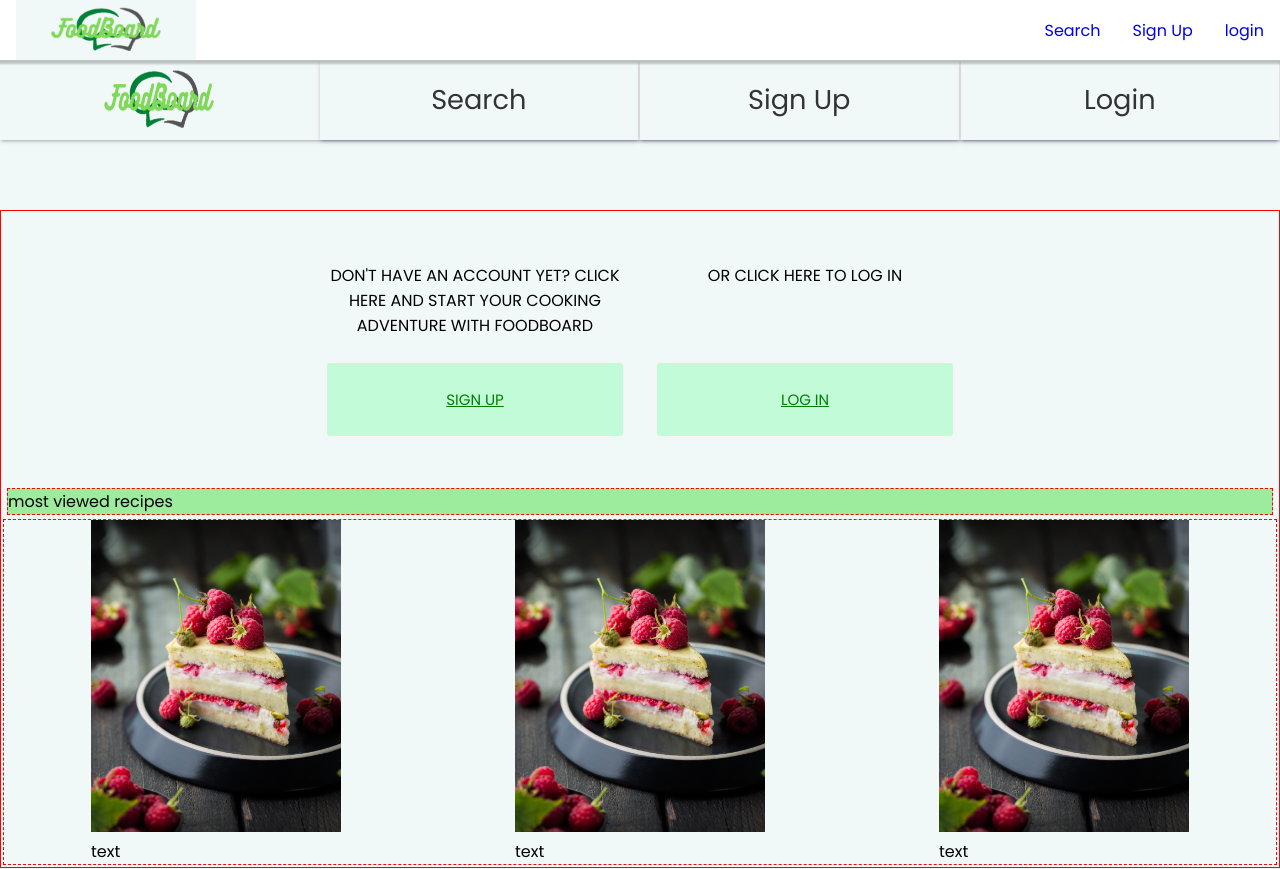
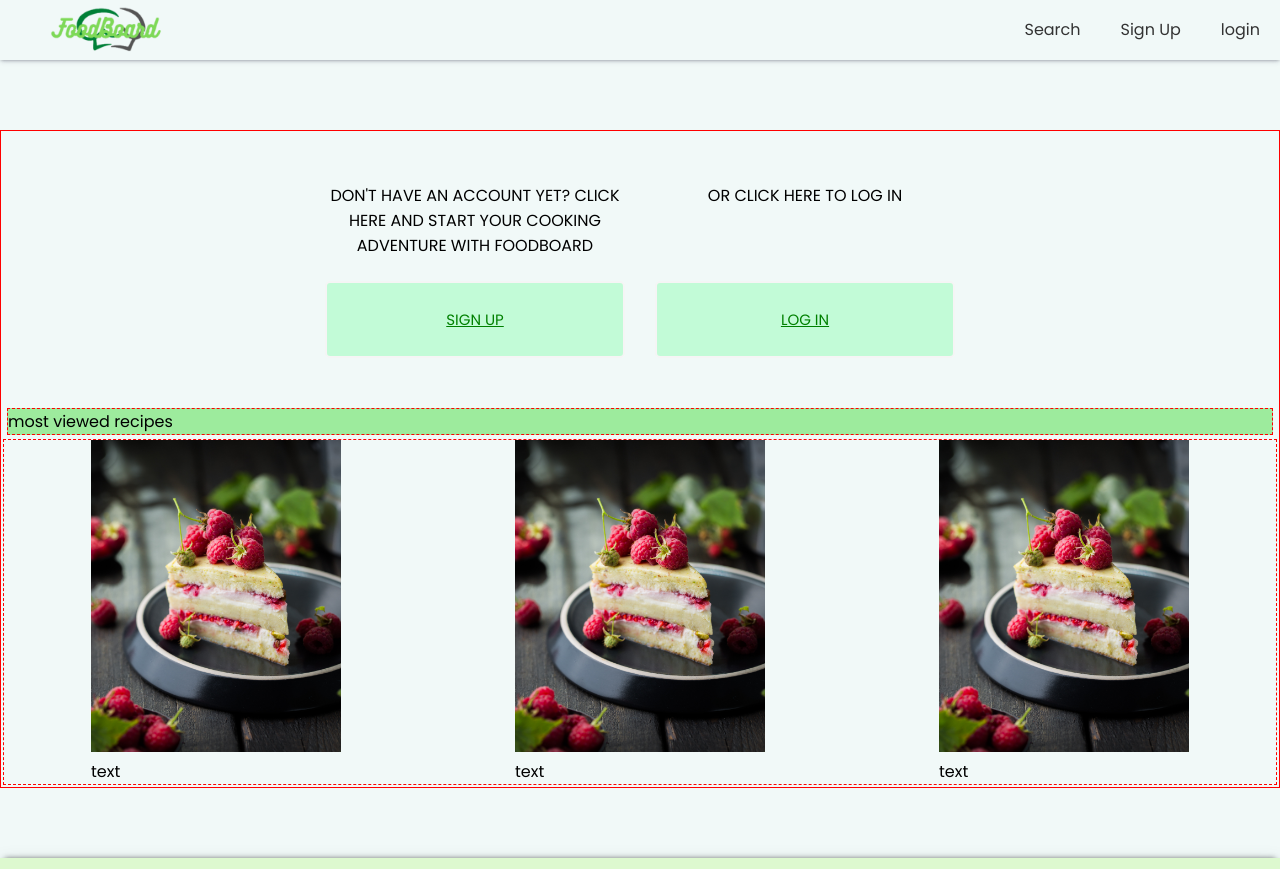
Before and after one commit to GeorgeMc1/FP-frontend, a React (Create React App) app: page / in a window 1280 px wide. Shown: the top 869 px of the page. Built offline with nearby package versions, Linux system fonts and the light colour scheme; the HTML template or start-up script is replaced by a standard one.

Commit message:
nav changes

```diff
--- a/src/App.js
+++ b/src/App.js
@@ -11,7 +11,7 @@ import RecipeInfoPage from "./pages/RecipeInfoPage";
 import RecipeSearchPage from "./pages/RecipeSearchPage";
 import RegisterPage from "./pages/RegisterPage";
 import UserProfilePage from "./pages/UserProfilePage";
-import Navbar from "./components/Navbar";
+
 import Footer from "./components/Footer";
 import PreFooter from "./components/PreFooter/PreFooter";
 
@@ -31,12 +31,45 @@ function App() {
 	const [currentRecipeInCurrentBook, setCurrentInCurrentBook] = useState();
 	const [favList, setFavList] = useState();
 	const [isInBook, setIsInBook] = useState();
+
+
+
+
+
+
+
+
+
+
+
+
+
+
+
+
+
+
+
+
+
 	useEffect(() => {
 		let cookie = getCookie("jwt_token");
 		if (cookie !== false) {
 			loginWithToken(cookie); //log in with Token if the cookie exist
 		}
 	}, []);
+
+
+
+
+
+
+
+
+
+
+
+
 
 	useEffect(() => { console.log("cookbook chaged", cookBookName) }, [cookBookName])
 	useEffect(() => { console.log("recipe chaged", recipe) }, [recipe])
@@ -52,10 +85,7 @@ function App() {
 		<BrowserRouter>
 		<NavMenu loggedInUser={loggedInUser}
 				recipe={recipe}/>
-			<Navbar
-				loggedInUser={loggedInUser}
-				recipe={recipe}
-			/>
+
 
 			<Routes>
 				<Route path="/" element={<Homepage />} />
--- a/src/components/NavMenu/navStyles.css
+++ b/src/components/NavMenu/navStyles.css
@@ -1,6 +1,7 @@
 
 .navigation * {
   z-index: 200;;
+
 }
 
 .navigation {
@@ -10,13 +11,17 @@
   align-items: center;
   position: relative;
   padding: 0.5rem 0rem;
-  background-color: #fff;
-  color: black;
-  box-shadow: 0 2px 2px 2px rgba(9, 9, 9, 0.23);
+  background-color: #f1f9f8;
+  color: #333;
+  box-shadow: rgba(0, 0, 0, 0.19) 0px 10px 20px, rgba(0, 0, 0, 0.23) 0px 6px 6px;
+  box-shadow: rgba(50, 50, 93, 0.25) 0px 2px 5px -1px, rgba(0, 0, 0, 0.3) 0px 1px 3px -1px;
+}
+.navigation * a,.navigation * a:active {
+  color:#333;
 }
 .brand-name {
     text-decoration: none;
-    color: black;
+    color: 333;
     font-size: 1.3rem;
     margin-left: 1rem;
   }
@@ -26,11 +31,25 @@
   .navigation-menu ul {
     display: flex;
     padding: 0;
+    height:100%;
+
   }
   .navigation-menu li {
     /* // removes default disc bullet for li tags and applies margin to left & right side */
     list-style-type: none;
-    margin: 0 1rem;
+    margin: 20px 0;
+    height:60px;
+    line-height: 60px;;
+     padding:0px 20px;
+  }
+  .navigation-menu ul li a:{
+    color: #15cdfc;
+  }
+
+  .navigation-menu li:hover {
+    color: #15cdfc;
+      transition: all 0.3s ease-in-out;
+      background-color:#c2fbd7;
   }
   .navigation-menu li a {
     /* // increases the surface area of the anchor tag to span more than just the anchor text */
@@ -60,17 +79,26 @@
   .hamburger:hover {
     background-color: #2642af;
   }
-  @media screen and (max-width: 768px) {
+  @media screen and (max-width: 635px) {
     .hamburger {
       display: block;
     }
   }
-  @media screen and (max-width: 768px) {
+  @media screen and (max-width: 635px) {
     .navigation-menu ul {
       display: none;
     }
   }
-  @media screen and (max-width: 768px) {
+
+
+
+
+
+
+
+
+
+  @media screen and (max-width: 635px) {
     .navigation-menu ul {
       /* // navigation menu is positioned to start 60px from the top of the document (which is directly below the navbar) */
       position: absolute;
@@ -88,7 +116,10 @@
       /* // centers link text and strips off margin */
       text-align: center;
       margin: 0;
+
     }
+
+
     .navigation-menu li a {
       color: black;
       /* // increases the surface area of the anchor tag to span the full width of the menu */
@@ -96,16 +127,26 @@
       padding: 1.5rem 0;
     }
     .navigation-menu li:hover {
-      background-color: #eee;
+      color: #15cdfc;
+      transition: all 0.3s ease-in-out;
+      background-color:#c2fbd7;
     }
   }
-  @media screen and (max-width: 768px) {
+
+
+
+
+
+  @media screen and (max-width: 635px) {
     .navigation-menu ul {
       /* previous styles */
       display: none;
     }
   }
-  @media screen and (max-width: 768px) {
+
+
+
+  @media screen and (max-width: 635px) {
     .navigation-menu.expanded ul {
       display: block;
     }
--- a/src/components/Navbar/NavbarElements.js
+++ /dev/null
@@ -1,69 +0,0 @@
-import styled from "styled-components";
-import { NavLink as Link } from "react-router-dom";
-
-
-export const Nav = styled.nav`
-    background: #fff;
-    display: flex;
-    justify-content: space-around;
-    z-index: 10;
-    width: 100%; /* Full width */
-    box-shadow: rgba(50, 50, 93, 0.25) 0px 2px 5px -1px, rgba(0, 0, 0, 0.3) 0px 1px 3px -1px;
-    `
-
-export const NavLink = styled(Link)`
-    color: #333;
-    display: flex;
-    align-items: center;
-    text-decoration: none;
-    font-size: 1.7em;
-
-    cursor: pointer;
-    //  border-left:1px dashed black;
-    //  border-right:1px dashed black;
-    box-shadow: rgba(0, 0, 0, 0.19) 0px 10px 20px, rgba(0, 0, 0, 0.23) 0px 6px 6px;
-    box-shadow: rgba(50, 50, 93, 0.25) 0px 2px 5px -1px, rgba(0, 0, 0, 0.3) 0px 1px 3px -1px;
-
-    background-color:#f1f9f8;
-    margin:0 1px;
-    flex:1 1 100%;
-    justify-content: center;
-    transition: all 0.3s ease-in-out;
-        &.active{
-            color: #15cdfc;
-    }
-    &:hover{
-        color: #15cdfc;
-        transition: all 0.3s ease-in-out;
-        background-color:#c2fbd7;
-    }
-`
-
-export const NavIconLink = styled(Link)`
-flex:1 1 100%;
-background-color:#f1f9f8;
-    height:100%;
-    text-decoration: none;
-    text-align: center;  padding:0px;
-    display:inline-block;
-    flex:1 1 100%;
-    &:hover {
-
-        // background-color:#c2fbd7;
-    }
-    img {
-        width:180px;
-        height:80px;
-        vertical-align: middle;
-
-        transition: all 0.3s ease-in-out;
-        display: inline-block;
-
-        &:hover {
-            transition: all 0.3s ease-in-out;
-            display: inline-block;
-            width:100%;
-        }
-    }
-
-`
--- a/src/components/Navbar/index.js
+++ /dev/null
@@ -1,37 +0,0 @@
-import React from "react";
-import { Nav, NavLink, NavIconLink } from "./NavbarElements";
-import logo from "../../assets/images/logo.png";
-
-
-const Navbar = ({ loggedInUser,  recipe }) => {
-	return (
-		<Nav>
-			<NavIconLink to='/'>
-				<img alt="logo" src={logo} />
-			</NavIconLink>
-
-
-			<NavLink to="/SearchRecipes">Search</NavLink>
-
-			{recipe ? <NavLink to="/ViewRecipe">View Recipie</NavLink> : null}
-
-			{loggedInUser ? (
-				<>
-					<NavLink to="/UserProfile">UserProfile</NavLink>
-					<NavLink to="/logout" action="logout">
-						Logout
-					</NavLink>
-				</>
-			) : (
-				<>
-					<NavLink to="/SignUp">Sign Up</NavLink>
-					<NavLink to="/login" action="login">
-						Login
-					</NavLink>
-				</>
-			)}
-		</Nav>
-	);
-};
-
-export default Navbar;
```
